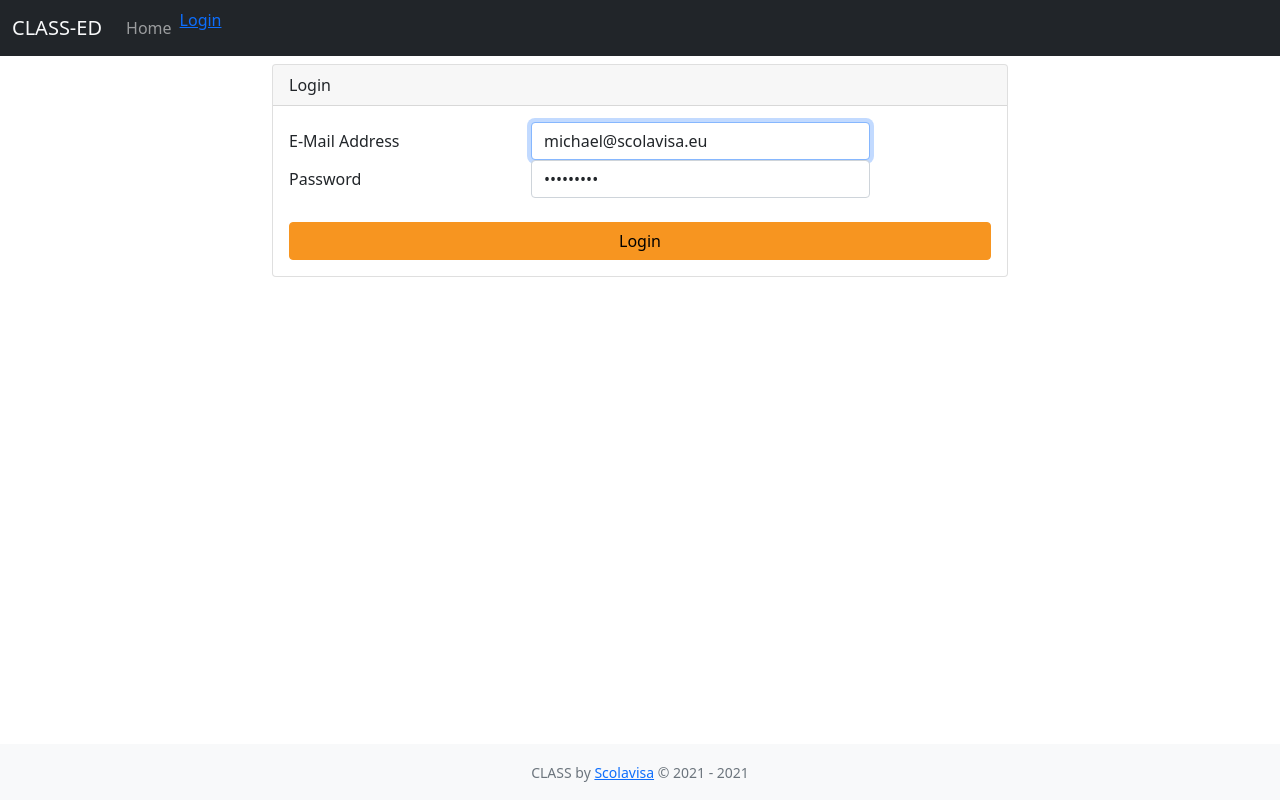
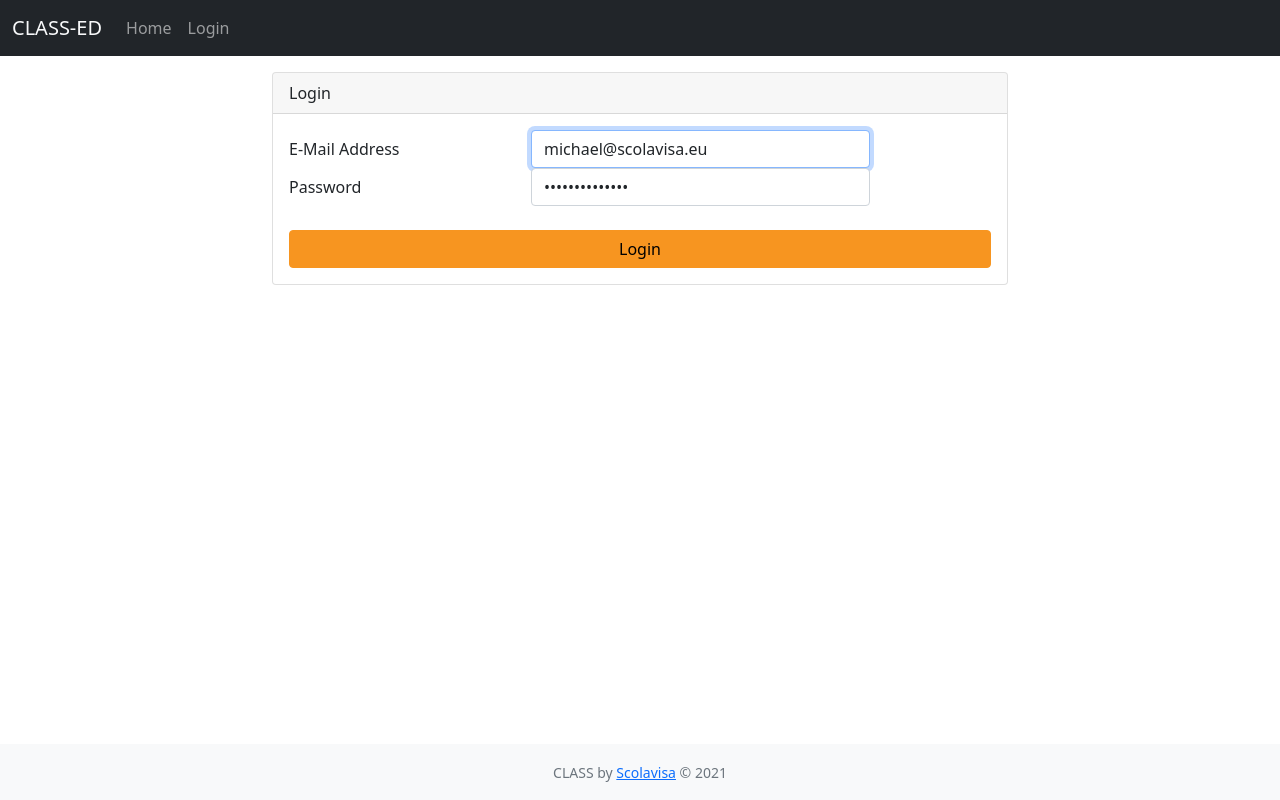
Before and after one commit to Scolavisa/ClassE, a Vue app: page /login in a window 1280 px wide. Built offline with nearby package versions, Linux system fonts and the light colour scheme; no server answers; what v-tooltip would draw is missing.

Commit message:
parse 'myDay' when logged in

```diff
--- a/src/components/FooterSection.vue
+++ b/src/components/FooterSection.vue
@@ -2,15 +2,26 @@
     <footer class="footer mt-auto py-3 bg-light fixed-bottom">
         <div class="container">
             <div class="text-muted text-center">
-                <small>CLASS by <a href="https://www.scolavisa.eu">Scolavisa</a> &copy; 2021 - {{ ye }}</small>
+                <small>CLASS by <a href="https://www.scolavisa.eu">Scolavisa</a> &copy; {{ dateRange }}</small>
             </div>
         </div>
     </footer>
 </template>
 
 <script setup>
-const d = new Date();
-const ye = new Intl.DateTimeFormat('en', { year: 'numeric' }).format(d);
+import { computed } from "vue";
+
+/**
+ * date range to show for copyright line
+  * @type {ComputedRef<string|string>}
+ */
+const dateRange = computed(() => {
+    const d = new Date();
+    const ye = new Intl.DateTimeFormat('en', { year: 'numeric' }).format(d);
+    return ye === "2021"
+        ? "2021"
+        : `2021 - ${ye}`;
+});
 </script>
 
 <style scoped>
--- a/src/components/HeaderSection.vue
+++ b/src/components/HeaderSection.vue
@@ -1,5 +1,5 @@
 <template>
-    <header>
+    <header class="mb-2">
         <!-- Fixed navbar -->
         <nav class="navbar navbar-expand-md navbar-dark fixed-top bg-dark">
             <div class="container-fluid">
@@ -22,8 +22,8 @@
                         <li v-if="authenticated" class="nav-item">
                             <span @click="logOut" class="nav-link">Logout</span>
                         </li>
-                        <li v-else>
-                            <router-link to="/login">Login</router-link>
+                        <li class="nav-item" v-else>
+                            <router-link class="nav-link" to="/login">Login</router-link>
                         </li>
                     </ul>
                 </div>
--- a/src/composables/UseAuth.js
+++ b/src/composables/UseAuth.js
@@ -1,4 +1,4 @@
-import { ref } from "vue";
+import { computed, ref } from "vue";
 import axios from "axios";
 
 const user = ref(null);
@@ -10,10 +10,7 @@ export default function useAuth() {
         await axios.get(import.meta.env.VITE_APP_CSRF_URL);
         await axios.post(
             import.meta.env.VITE_APP_LOGIN_URL,
-            {email, password},
-            {
-                withCredentials: true
-            }
+            {email, password}
         );
         await setUser();
     };
@@ -31,9 +28,7 @@ export default function useAuth() {
 
     const setUser = async () => {
         try {
-            const resp = await axios.get(`${import.meta.env.VITE_APP_API_BASE_URL}/user`, {
-                withCredentials: true
-            });
+            const resp = await axios.get(`${import.meta.env.VITE_APP_API_BASE_URL}/user`);
             authenticated.value = true;
             user.value = resp.data;
         } catch (e) {
@@ -42,11 +37,26 @@ export default function useAuth() {
         }
     };
 
+    const userName = computed(() => {
+        const name =  user.value?.name;
+
+        return name
+            ? name[0].toUpperCase() + name.substring(1)
+            : '';
+    });
+
+    const domainName = computed(() => {
+        const name =  user.value?.domain?.name;
+        return name ?? '';
+    });
+
     return {
         authenticated,
+        domainName,
         setUser,
         signIn,
         signOut,
-        user
+        user,
+        userName
     }
 }
--- /dev/null
+++ b/src/composables/UseCalendar.js
@@ -0,0 +1,27 @@
+import { onMounted, ref } from "vue";
+import useAuth from "@/composables/UseAuth";
+import axios from "axios";
+
+const { user } = useAuth();
+const myDay = ref([]);
+export default function useCalendar() {
+
+    onMounted(async () => {
+        await getMyDay();
+    })
+
+    const getMyDay = async () => {
+        if (user.value?.id) {
+            try {
+                const resp = await axios.get(`${import.meta.env.VITE_APP_API_BASE_URL}/myDay`);
+                myDay.value = resp.data;
+            } catch (e) {
+                myDay.value = [];
+            }
+        }
+    };
+
+    return {
+        myDay
+    }
+}
--- a/src/main.js
+++ b/src/main.js
@@ -18,6 +18,8 @@ import useAuth from "./composables/UseAuth";
 const { setUser } = useAuth();
 await setUser();
 
+axios.defaults.withCredentials = true;
+
 createApp(App)
     .use(router)
     .use(VTooltipPlugin)
--- a/src/views/HomePage.vue
+++ b/src/views/HomePage.vue
@@ -1,20 +1,26 @@
 <template>
+    <div v-if="domainName!==''" class="mb-2 alert alert-primary">
+        {{ domainName }}
+    </div>
     <h1>Welkom {{ userName }}</h1>
     <p>
-        Welkom bij het Class Educators Dashboard.
+        Welkom bij het Class Educators Dashboard.<br/>
     </p>
+
+    <table class="table table-responsive">
+        <tr v-for="timeSlot in myDay">
+            <td>{{ timeSlot.from }}-{{ timeSlot.to }}</td>
+            <td>{{ timeSlot.student }}</td>
+            <td>{{ timeSlot.course }}</td>
+            <td>{{ timeSlot.location }}</td>
+        </tr>
+    </table>
 </template>
 
 <script setup>
-import { computed } from "vue";
 import useAuth from "../composables/UseAuth";
-const { user } = useAuth();
+import useCalendar from "../composables/UseCalendar";
+const { domainName, userName } = useAuth();
+const { myDay } = useCalendar();
 
-const userName = computed(() => {
-    const name =  user.value?.name;
-
-    return name
-        ? name[0].toUpperCase() + name.substring(1)
-        : '';
-})
 </script>
--- a/src/views/LoginPage.vue
+++ b/src/views/LoginPage.vue
@@ -56,8 +56,8 @@ import useAuth from "@/composables/UseAuth";
 
 const error = ref('');
 const email = ref('michael@scolavisa.eu');
-// const password = ref('8Q4K)jKeN#P8IJ');
-const password = ref('ilovecats');
+const password = ref('8Q4K)jKeN#P8IJ');
+//const password = ref('ilovecats');
 const router = useRouter();
 const { authenticated, signIn } = useAuth();
 
```
